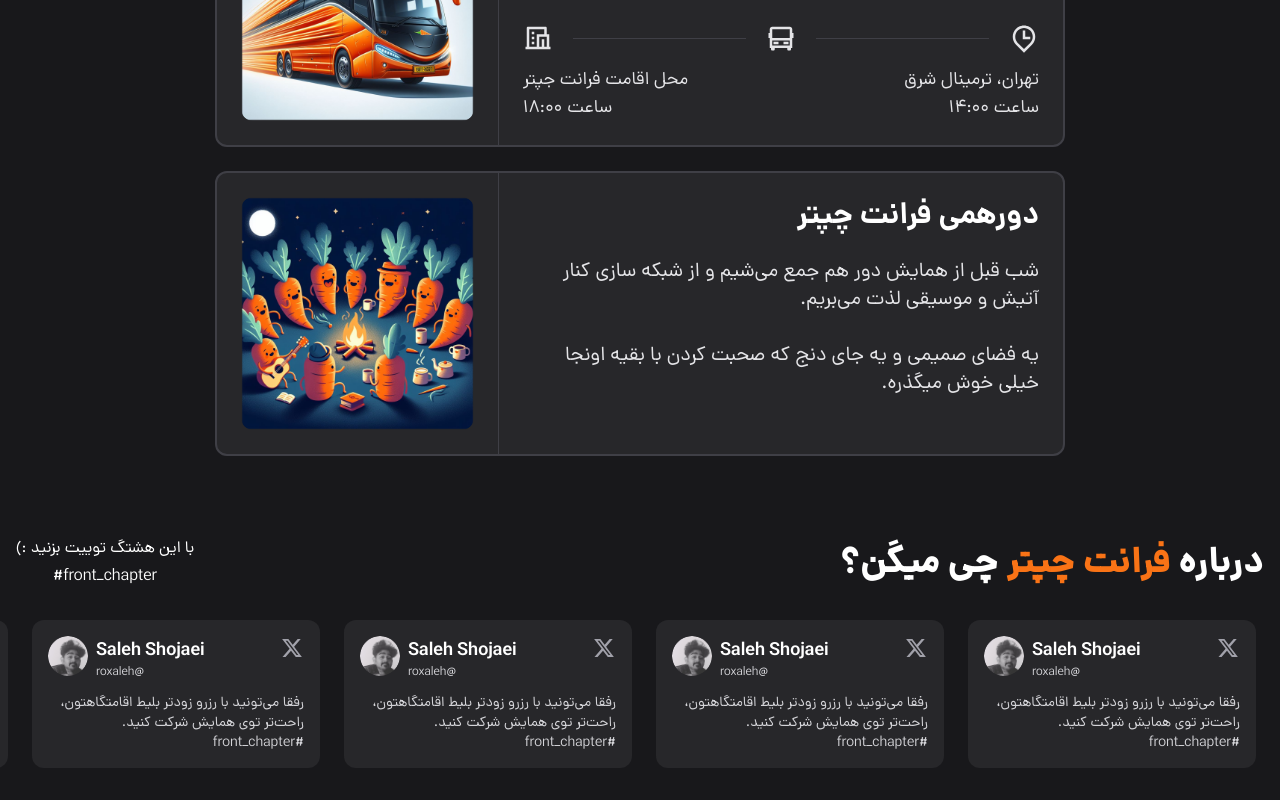
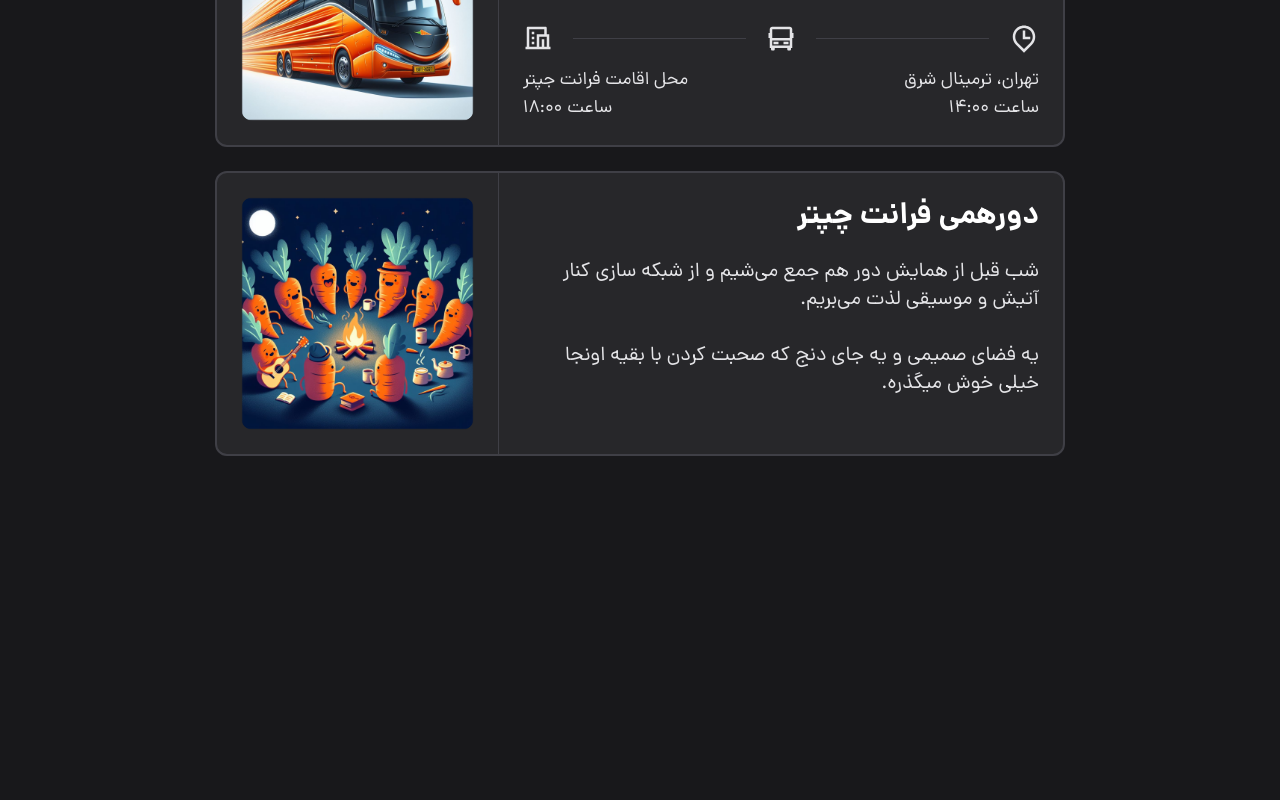
Before and after one commit to frontChapter/website-frontend, a Next.js app: page / in a window 1280 px wide. Shown: the part 7341-8141 px from the top of the page. After the commit the page ends 7845 px from the top, so only its background shows below. Built offline with nearby package versions, Linux system fonts and the light colour scheme.

Commit message:
fix: hide `<Tweets>`

```diff
--- a/src/app/page.tsx
+++ b/src/app/page.tsx
@@ -1,4 +1,4 @@
-import Tweets from "@/app/components/Tweets/Tweets";
+// import Tweets from "@/app/components/Tweets/Tweets";
 import Navbar from "@/components/Navbar";
 import "yet-another-react-lightbox/styles.css";
 import AdditionalPlans from "./components/AdditionalPlans";
@@ -20,7 +20,7 @@ export default function Home() {
       <ConferenceLocation />
       <ConferenceTicket />
       <AdditionalPlans />
-      <Tweets />
+      {/* <Tweets /> */}
     </main>
   );
 }
```
